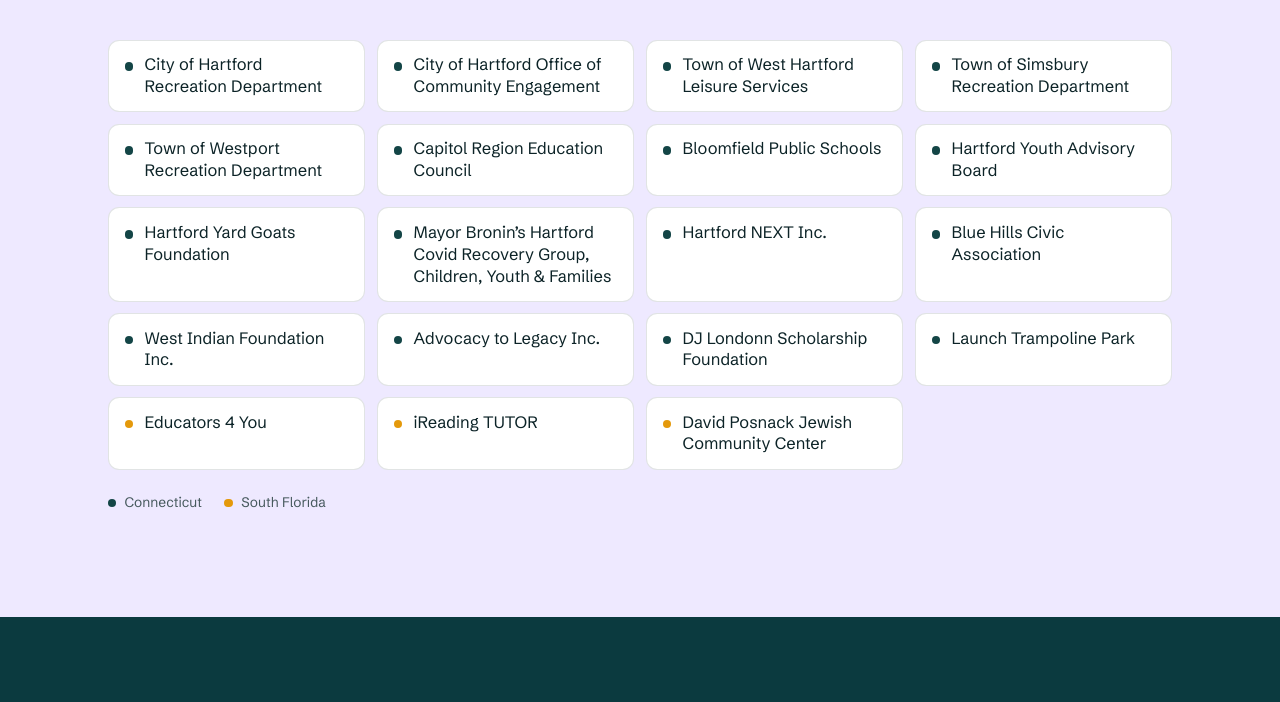
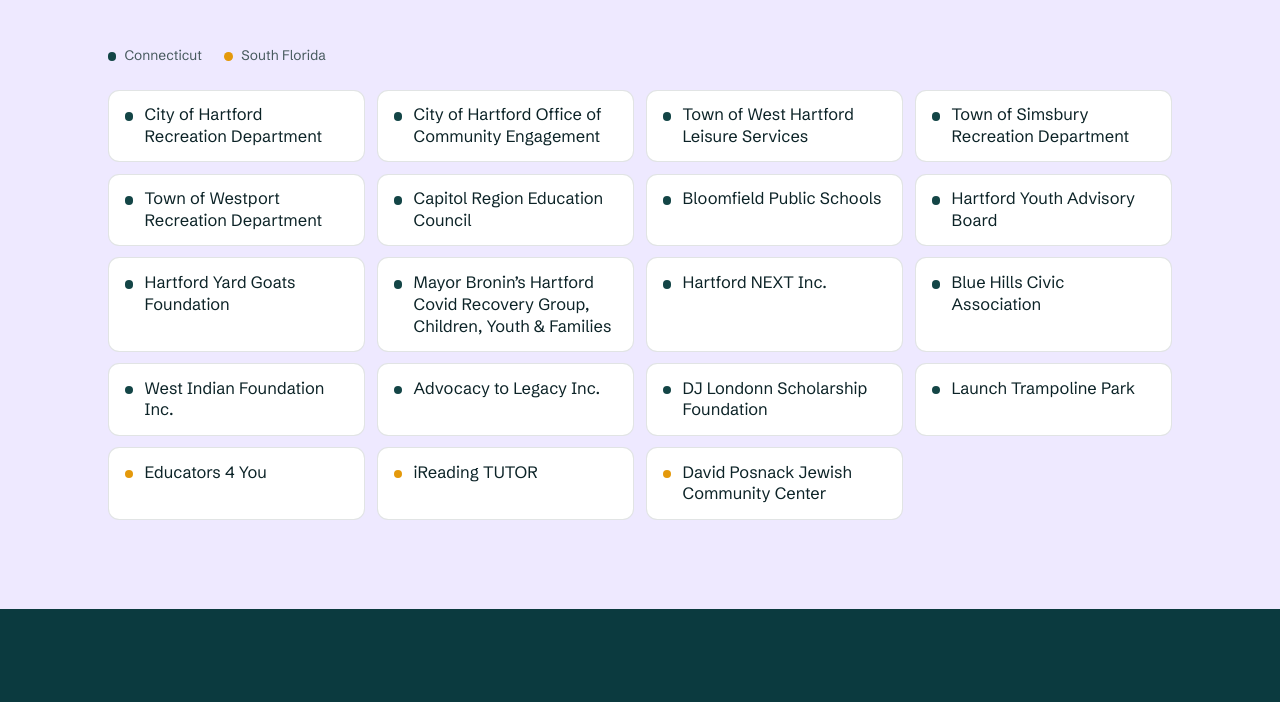
Before and after one commit to SnoopyCafe/CreativistaCharm, a plain HTML site: page prototype-f-guide-pods.html in a window 1280 px wide. Shown: the part 1658-2360 px from the top of the page. Drawn offline with Linux system fonts and the light colour scheme; a web font is replaced by a local one.

Commit message:
Fix proto F design/UX issues from critique, trim redundant copy
Add parent-facing CTA, label roster regions for a11y, fix media-kit
and social links, correct About Us nav target, reorder Classifieds
before Founder, and drop unexplained listing color bands. Also trim
"goes to Tia directly" copy and the header region subtitle.

```diff
--- a/prototype-f-guide-pods.html
+++ b/prototype-f-guide-pods.html
@@ -239,10 +239,7 @@
   .listing__desc{ grid-column:1 / -1; }
 }
 .listing__name{ font-weight:800; font-size:var(--step-0); line-height:1.12; }
-.listing__band{ display:block; margin-top:.45rem; height:.35rem; width:3.4rem; border-radius:5rem; }
-.listing:nth-of-type(1) .listing__band{ background:var(--dot-sky); }
-.listing:nth-of-type(2) .listing__band{ background:var(--dot-mint); }
-.listing:nth-of-type(3) .listing__band{ background:var(--dot-rose); }
+.listing__band{ display:block; margin-top:.45rem; height:.35rem; width:3.4rem; border-radius:5rem; background:var(--line-2); }
 .listing dl{ margin:0; }
 .listing dt{
   font-family:"Gabarito",sans-serif; font-weight:700;
@@ -273,7 +270,7 @@
 .roster__cell:hover{ transform:translateY(-2px); box-shadow:0 14px 26px -18px var(--shadow-ink-45); }
 .roster__cell i{ width:.55rem; height:.55rem; border-radius:50%; background:var(--teal-lift); flex:none; margin-top:.5rem; font-style:normal; }
 .roster__cell i.fl{ background:var(--amber-deep); }
-.roster__key{ display:flex; gap:1.4rem; flex-wrap:wrap; margin-top:1.4rem; font-size:var(--step--2); color:var(--ink-soft); }
+.roster__key{ display:flex; gap:1.4rem; flex-wrap:wrap; margin:0 0 1.4rem; font-size:var(--step--2); color:var(--ink-soft); }
 .roster__key span{ display:inline-flex; align-items:center; gap:.5rem; }
 .roster__key b{ width:.55rem; height:.55rem; border-radius:50%; background:var(--teal-lift); }
 .roster__key b.fl{ background:var(--amber-deep); }
@@ -373,6 +370,10 @@
 
 .skip{ position:absolute; left:-9999px; background:var(--amber); color:var(--teal-deep); padding:.8rem 1.2rem; z-index:99; font-weight:700; border-radius:var(--radius-sm); }
 .skip:focus{ left:1rem; top:1rem; }
+.sr-only{
+  position:absolute; width:1px; height:1px; padding:0; margin:-1px;
+  overflow:hidden; clip:rect(0,0,0,0); white-space:nowrap; border:0;
+}
 
 /* ============================================================
    MOTION — one authored moment: each spread's opening rule
@@ -415,13 +416,12 @@
       <img src="assets/images/opt/logo-900.webp" alt="" width="42" height="42">
       <span>
         <b>Creativista Charm</b>
-        <small>Connecticut &amp; South Florida</small>
       </span>
     </a>
     <nav class="nav" id="primary-nav" aria-label="Primary">
       <a href="#listings">Programs</a>
       <a href="#partners">Partners</a>
-      <a href="#about">About Us</a>
+      <a href="#founder">About Us</a>
       <a href="#jobs">Jobs</a>
     </nav>
     <button class="menu-toggle" type="button" aria-expanded="false" aria-controls="primary-nav">Menu</button>
@@ -438,7 +438,8 @@
         <h1>Creative programming,<span>fully staffed.</span></h1>
         <p class="lede cover__lede">Creativista Charm designs, staffs, and provides programs for school districts, organizations, and families.</p>
         <div class="btn-row cover__acts">
-          <a class="btn btn--ghost-teal" href="#listings">See programs</a>
+          <a class="btn" href="#listings">See programs <span class="chip" aria-hidden="true">&rarr;</span></a>
+          <a class="btn btn--ghost-teal" href="#listings">For families</a>
         </div>
       </div>
       <figure class="cover__photo">
@@ -501,32 +502,32 @@
       <p>Cities, towns, districts, foundations, and community organizations, listed in full.</p>
     </div>
 
-    <ul class="roster__grid">
-      <li class="roster__cell"><i></i>City of Hartford Recreation Department</li>
-      <li class="roster__cell"><i></i>City of Hartford Office of Community Engagement</li>
-      <li class="roster__cell"><i></i>Town of West Hartford Leisure Services</li>
-      <li class="roster__cell"><i></i>Town of Simsbury Recreation Department</li>
-      <li class="roster__cell"><i></i>Town of Westport Recreation Department</li>
-      <li class="roster__cell"><i></i>Capitol Region Education Council</li>
-      <li class="roster__cell"><i></i>Bloomfield Public Schools</li>
-      <li class="roster__cell"><i></i>Hartford Youth Advisory Board</li>
-      <li class="roster__cell"><i></i>Hartford Yard Goats Foundation</li>
-      <li class="roster__cell"><i></i>Mayor Bronin&rsquo;s Hartford Covid Recovery Group, Children, Youth &amp; Families</li>
-      <li class="roster__cell"><i></i>Hartford NEXT Inc.</li>
-      <li class="roster__cell"><i></i>Blue Hills Civic Association</li>
-      <li class="roster__cell"><i></i>West Indian Foundation Inc.</li>
-      <li class="roster__cell"><i></i>Advocacy to Legacy Inc.</li>
-      <li class="roster__cell"><i></i>DJ Londonn Scholarship Foundation</li>
-      <li class="roster__cell"><i></i>Launch Trampoline Park</li>
-      <li class="roster__cell"><i class="fl"></i>Educators 4 You</li>
-      <li class="roster__cell"><i class="fl"></i>iReading TUTOR</li>
-      <li class="roster__cell"><i class="fl"></i>David Posnack Jewish Community Center</li>
-    </ul>
-
     <p class="roster__key">
       <span><b></b>Connecticut</span>
       <span><b class="fl"></b>South Florida</span>
     </p>
+
+    <ul class="roster__grid">
+      <li class="roster__cell"><i></i><span class="sr-only">Connecticut: </span>City of Hartford Recreation Department</li>
+      <li class="roster__cell"><i></i><span class="sr-only">Connecticut: </span>City of Hartford Office of Community Engagement</li>
+      <li class="roster__cell"><i></i><span class="sr-only">Connecticut: </span>Town of West Hartford Leisure Services</li>
+      <li class="roster__cell"><i></i><span class="sr-only">Connecticut: </span>Town of Simsbury Recreation Department</li>
+      <li class="roster__cell"><i></i><span class="sr-only">Connecticut: </span>Town of Westport Recreation Department</li>
+      <li class="roster__cell"><i></i><span class="sr-only">Connecticut: </span>Capitol Region Education Council</li>
+      <li class="roster__cell"><i></i><span class="sr-only">Connecticut: </span>Bloomfield Public Schools</li>
+      <li class="roster__cell"><i></i><span class="sr-only">Connecticut: </span>Hartford Youth Advisory Board</li>
+      <li class="roster__cell"><i></i><span class="sr-only">Connecticut: </span>Hartford Yard Goats Foundation</li>
+      <li class="roster__cell"><i></i><span class="sr-only">Connecticut: </span>Mayor Bronin&rsquo;s Hartford Covid Recovery Group, Children, Youth &amp; Families</li>
+      <li class="roster__cell"><i></i><span class="sr-only">Connecticut: </span>Hartford NEXT Inc.</li>
+      <li class="roster__cell"><i></i><span class="sr-only">Connecticut: </span>Blue Hills Civic Association</li>
+      <li class="roster__cell"><i></i><span class="sr-only">Connecticut: </span>West Indian Foundation Inc.</li>
+      <li class="roster__cell"><i></i><span class="sr-only">Connecticut: </span>Advocacy to Legacy Inc.</li>
+      <li class="roster__cell"><i></i><span class="sr-only">Connecticut: </span>DJ Londonn Scholarship Foundation</li>
+      <li class="roster__cell"><i></i><span class="sr-only">Connecticut: </span>Launch Trampoline Park</li>
+      <li class="roster__cell"><i class="fl"></i><span class="sr-only">South Florida: </span>Educators 4 You</li>
+      <li class="roster__cell"><i class="fl"></i><span class="sr-only">South Florida: </span>iReading TUTOR</li>
+      <li class="roster__cell"><i class="fl"></i><span class="sr-only">South Florida: </span>David Posnack Jewish Community Center</li>
+    </ul>
   </div>
 </section>
 
@@ -565,6 +566,22 @@
   </div>
 </section>
 
+<!-- ===================== CLASSIFIEDS ===================== -->
+<section class="classified section" id="jobs">
+  <div class="wrap">
+    <div class="section-head">
+      <p class="label">Careers</p>
+      <h2 data-rule>Now hiring.</h2>
+      <p>Three roles are open. Send a r&eacute;sum&eacute; to <a href="mailto:info@CreativistaCharm.com?subject=Instructor%20application">info@CreativistaCharm.com</a>.</p>
+    </div>
+    <div class="classified__list">
+      <div class="classified__row"><b>One-on-One Tutors</b> <span>South Florida &amp; Connecticut</span> <em>Open</em></div>
+      <div class="classified__row"><b>Administrative Assistant</b> <span>Virtual</span> <em>Open</em></div>
+      <div class="classified__row"><b>Social Media Manager</b> <span>Virtual</span> <em>Open</em></div>
+    </div>
+  </div>
+</section>
+
 <!-- ===================== DEFINITION ===================== -->
 <section class="define section" id="about">
   <div class="wrap">
@@ -582,7 +599,7 @@
 </section>
 
 <!-- ===================== FOUNDER ===================== -->
-<section class="founder section">
+<section class="founder section" id="founder">
   <div class="wrap">
     <div class="founder__photo">
       <img src="assets/images/opt/tia-900.webp" alt="Tia S. Miller, founder of Creativista Charm." width="380" height="380" loading="lazy">
@@ -592,23 +609,7 @@
       <h2>Tia S. Miller</h2>
       <p class="muted">Founder and owner, Creativista Charm LLC.</p>
       <p class="muted">Tia is the person a parks director calls, the person who hires the instructors, and the face of the work in the coverage listed above. Her media kit carries the full background, speaking topics, and photography.</p>
-      <a class="btn btn--line" href="assets/images/opt/media-kit-1600.webp">View the media kit</a>
-    </div>
-  </div>
-</section>
-
-<!-- ===================== CLASSIFIEDS ===================== -->
-<section class="classified section" id="jobs">
-  <div class="wrap">
-    <div class="section-head">
-      <p class="label">Careers</p>
-      <h2 data-rule>Now hiring.</h2>
-      <p>Three roles are open. Send a r&eacute;sum&eacute; to <a href="mailto:info@CreativistaCharm.com?subject=Instructor%20application">info@CreativistaCharm.com</a> and it goes to Tia directly.</p>
-    </div>
-    <div class="classified__list">
-      <div class="classified__row"><b>One-on-One Tutors</b> <span>South Florida &amp; Connecticut</span> <em>Open</em></div>
-      <div class="classified__row"><b>Administrative Assistant</b> <span>Virtual</span> <em>Open</em></div>
-      <div class="classified__row"><b>Social Media Manager</b> <span>Virtual</span> <em>Open</em></div>
+      <a class="btn btn--line" href="https://creativistacharm.com/wp-content/uploads/2023/04/tia-s.-miller-media-kit-2023-1.pdf">View media kit</a>
     </div>
   </div>
 </section>
@@ -635,7 +636,6 @@
       <div class="contact-card">
         <h4>Email</h4>
         <a href="mailto:info@CreativistaCharm.com">info@CreativistaCharm.com</a>
-        <small>Goes to Tia directly</small>
       </div>
     </div>
 
@@ -659,8 +659,6 @@
       <div>
         <h4 class="col">Elsewhere</h4>
         <address>
-          <a href="https://www.facebook.com/">Facebook</a><br>
-          <a href="https://www.instagram.com/">Instagram</a><br>
           <a href="https://creativistapods.com">CreativistaPods.com</a>
         </address>
       </div>
```
